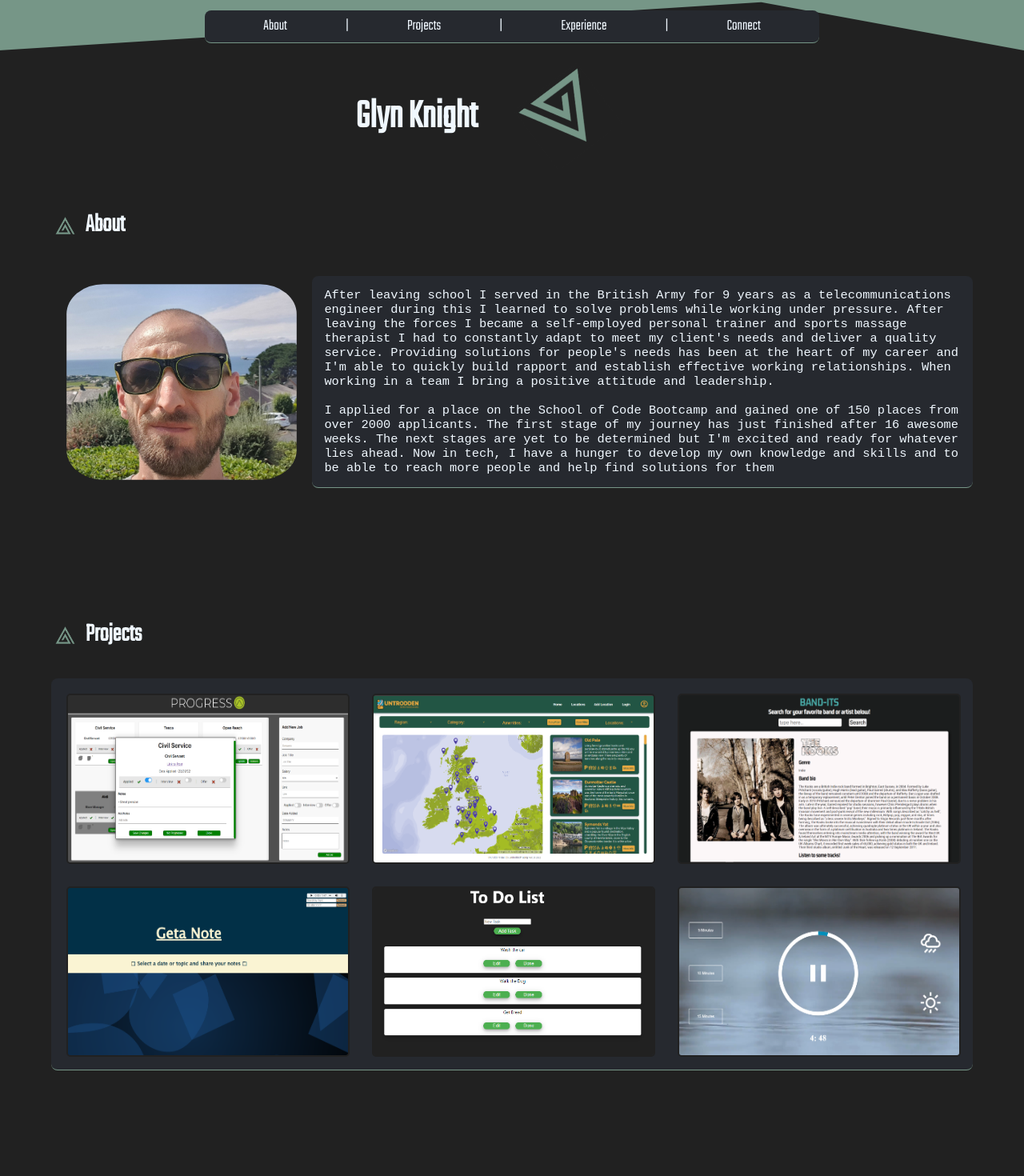
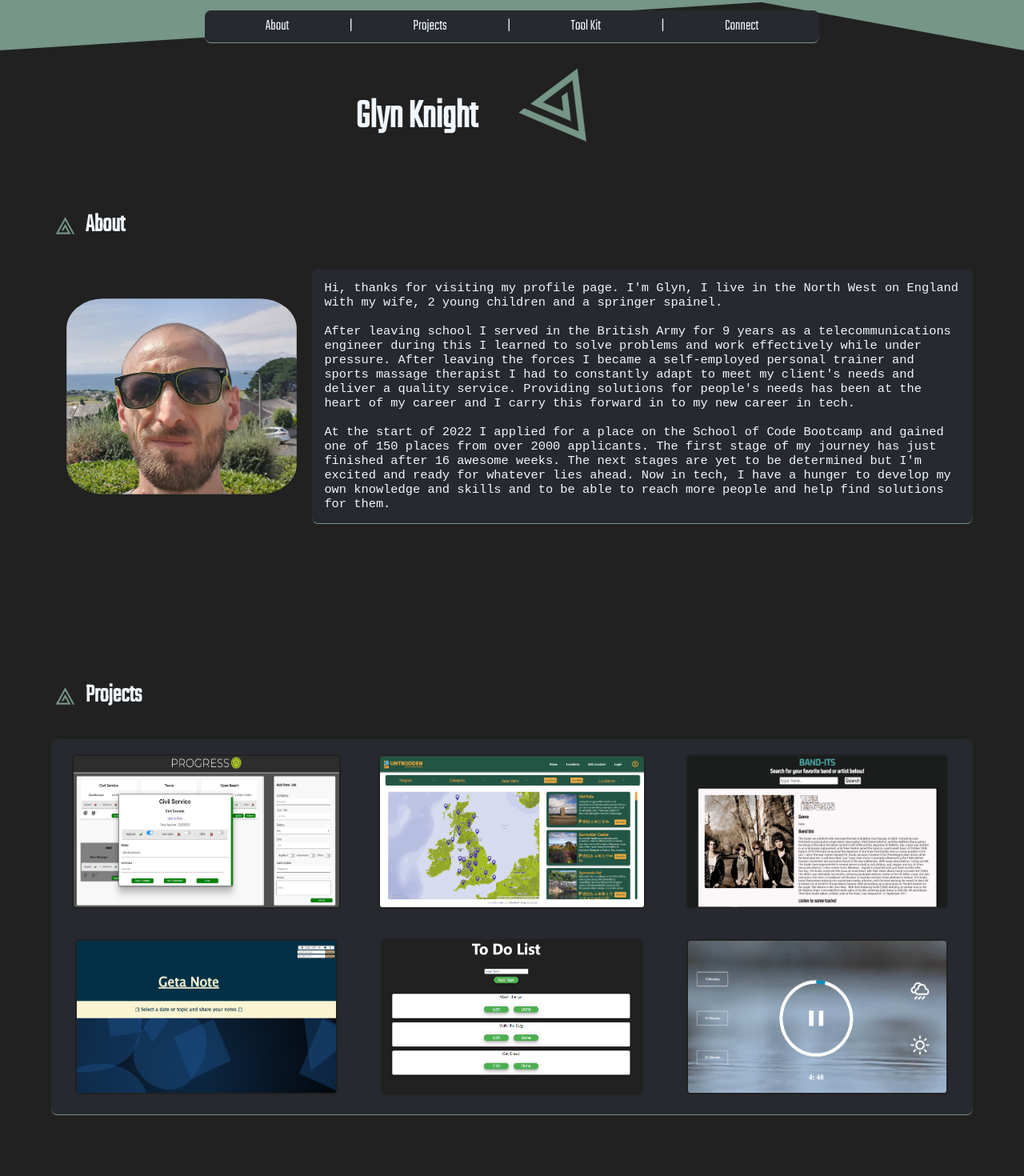
Before and after one commit to GLYNKNIGHT/G-Profile-Page, a React (Create React App) app: page / in a window 1280 px wide. Shown: the top 1470 px of the page at 80% size. Built offline with nearby package versions, Linux system fonts and the light colour scheme.

Commit message:
Project description on hover

```diff
--- a/package.json
+++ b/package.json
@@ -9,6 +9,7 @@
     "react": "^18.2.0",
     "react-dom": "^18.2.0",
     "react-scripts": "5.0.1",
+    "react-show-more-text": "^1.5.2",
     "tailwindcss": "^3.1.8",
     "web-vitals": "^2.1.4"
   },
--- a/src/components/About/About.js
+++ b/src/components/About/About.js
@@ -1,14 +1,21 @@
 import Styles from './About.module.css';
 import Heading from '../Heading/Heading';
+
+
 const About = ()=>{
+
+
+
     return<div id='about'>
         <Heading heading={'About'}/>
         <div className={Styles.about_content}>
         <img width='25%' height='25%' src='/Profile.jpg' alt='Me'/>
-        <p>After leaving school I served in the British Army for 9 years as a telecommunications engineer during this I learned to solve problems while working under pressure. After leaving the forces I became a self-employed personal trainer and sports massage therapist I had to constantly adapt to meet my client's needs and deliver a quality service.
-        Providing solutions for people's needs has been at the heart of my career and I'm able to quickly build rapport and establish effective working relationships. When working in a team I bring a positive attitude and leadership.
-        <br/><br/>I applied for a place on the School of Code Bootcamp and gained one of 150 places from over 2000 applicants. The first stage of my journey has just finished after 16 awesome weeks. The next stages are yet to be determined but I'm excited and ready for whatever lies ahead.
-        Now in tech, I have a hunger to develop my own knowledge and skills and to be able to reach more people and help find solutions for them </p>
+
+        <p>Hi, thanks for visiting my profile page. I'm Glyn, I live in the North West on England with my wife, 2 young children and a springer spainel. <br/>
+        <br/> After leaving school I served in the British Army for 9 years as a telecommunications engineer during this I learned to solve problems and work effectively while under pressure. After leaving the forces I became a self-employed personal trainer and sports massage therapist I had to constantly adapt to meet my client's needs and deliver a quality service.
+        Providing solutions for people's needs has been at the heart of my career and I carry this forward in to my new career in tech. <br/>
+        <br/>At the start of 2022 I applied for a place on the School of Code Bootcamp and gained one of 150 places from over 2000 applicants. The first stage of my journey has just finished after 16 awesome weeks. The next stages are yet to be determined but I'm excited and ready for whatever lies ahead.
+        Now in tech, I have a hunger to develop my own knowledge and skills and to be able to reach more people and help find solutions for them. </p>
 
     </div>
     </div>
--- a/src/components/About/About.module.css
+++ b/src/components/About/About.module.css
@@ -6,6 +6,7 @@
 }
 
 .about_content p{
+
     font-family: 'Courier New', Courier, monospace;
     font-size: 1.2vw;
     text-align: left;
@@ -21,6 +22,9 @@
     border-radius: 20%;
  }
 
+
+
+
  @media screen and (max-width: 800px){
     .about_content{
         display: flex;
--- a/src/components/App/App.css
+++ b/src/components/App/App.css
@@ -21,7 +21,7 @@
   margin: 0 auto;
   display: flex;
   flex-direction: column;
-  gap:15vh;
+  gap:20vh;
 }
 
 @media screen and (max-width: 800px){
--- a/src/components/Nav/Nav.js
+++ b/src/components/Nav/Nav.js
@@ -6,7 +6,7 @@ const Nav = () =>{
         <p>|</p>
         <a href='#projects'>Projects</a>
         <p>|</p>
-        <a href='#experience'>Experience</a>
+        <a href='#experience'>Tool Kit</a>
         <p>|</p>
         <a href='#connect'>Connect</a>
     </div>
--- a/src/components/Projects/Projects.js
+++ b/src/components/Projects/Projects.js
@@ -1,37 +1,45 @@
 import Heading from '../Heading/Heading'
 import Styles from './Projects.module.css'
+import { useState } from 'react'
+const Projetcs = () =>{
+const [mouseEnter, setMouseEnter] = useState(0)
 
-const Projetcs = () =>{
+
     return <div className={Styles.project_container} id='projects'>
       <Heading heading={'Projects'}/>
 
         <div className={Styles.project_grid}>
-            <div className={Styles.project_card}>
+            <div className={Styles.project_card} onMouseEnter={()=>setMouseEnter(1)}  onMouseLeave={()=>setMouseEnter(0)}>
             <a href='https://github.com/GLYNKNIGHT/Job-Tracking-App-Demo' target='blank'>
             <img src='./Progress.PNG' alt='progress' />
+            {(mouseEnter===1)?<div className={Styles.hidden}><p>Job application tracking App<br></br>Click to see Git Hub Repo</p></div>: null}
             </a>
             </div>
-            <div className={Styles.project_card}>
+            <div className={Styles.project_card} onMouseEnter={()=>setMouseEnter(2)}  onMouseLeave={()=>setMouseEnter(0)}>
             <a href='https://github.com/GLYNKNIGHT/Untrodden-Final-Team-Project' target='blank'>
                 <img src='./untrodden.PNG' alt='untrodden' />
+                {(mouseEnter===2)?<div className={Styles.hidden}><p>Team Project - Shared places to visit<br></br>Click to see Git Hub Repo</p></div>: null}
                 </a>
             </div>
-            <div className={Styles.project_card}>
+            <div className={Styles.project_card} onMouseEnter={()=>setMouseEnter(3)}  onMouseLeave={()=>setMouseEnter(0)}>
             <a href='https://github.com/GLYNKNIGHT/Band-Its-Week-8-Hackathon-' target='blank'>
                 <img src='./BandIts.PNG' alt='Band-Its' />
+                {(mouseEnter===3)?<div className={Styles.hidden}><p>Band API<br></br>Click to see Git Hub Repo</p></div>: null}
             </a>
             </div>
-            <div className={Styles.project_card}>
+            <div className={Styles.project_card} onMouseEnter={()=>setMouseEnter(4)}  onMouseLeave={()=>setMouseEnter(0)}>
             <a href='https://github.com/GLYNKNIGHT/Geta-Note--Wk9--Team-Project' target='blank'>
                 <img src='./GetaNote.PNG' alt='GetaNote' />
+                {(mouseEnter===4)?<div className={Styles.hidden}><p>Team Project - Note Sharing App<br></br>Click to see Git Hub Repo</p></div>: null}
             </a>
             </div>
-            <div className={Styles.project_card}>
+            <div className={Styles.project_card} onMouseEnter={()=>setMouseEnter(5)}  onMouseLeave={()=>setMouseEnter(0)}>
                 <img src='./ToDo.png' alt='ToDo' />
+                {(mouseEnter===5)?<div className={Styles.hidden}><p>To Do App</p></div>: null}
             </div>
-            <div className={Styles.project_card}>
-
+            <div className={Styles.project_card} onMouseEnter={()=>setMouseEnter(6)}  onMouseLeave={()=>setMouseEnter(0)}>
                 <img src='./Med.PNG' alt='Mediation' />
+                {(mouseEnter===6)?<div className={Styles.hidden}><p>Meditation App</p></div>: null}
             </div>
         </div>
     </div>
--- a/src/components/Projects/Projects.module.css
+++ b/src/components/Projects/Projects.module.css
@@ -1,7 +1,6 @@
 .project_container{
     width:90vw;
     margin:0 auto;
-
 }
 
 .project_grid{
@@ -19,21 +18,32 @@ width: auto;
     height: auto;
     margin: 0 auto;
     border-radius: 10px;
-
+    position: relative;
 }
 
 .project_card img{
-  width:100%;
-  height: 100%;
+    width:95%;
+    height: 95%;
     border-radius: 5px;
     border: 0.2vw solid #212121;
 }
 
 .project_card img:hover{
+    border: 0.2vw solid #212121;
+}
 
- border: 0.2vw solid white;
 
+.hidden{
+    width: 100%;
+    height: 100%;
+    background-color: #212121ec;
+    position: absolute;
+    top:0;
+    right: 0;
+    color: white;
+    border-radius: 8px;
 }
+
 
 
 @media screen and (max-width: 800px) {
```
Also changed, not shown: src/components/Projects/ProjectCard/ProjectCard.js (added), 1 other file (tests, documents, lock files or other folders). Lines whose indentation alone changed are shown as unchanged.
